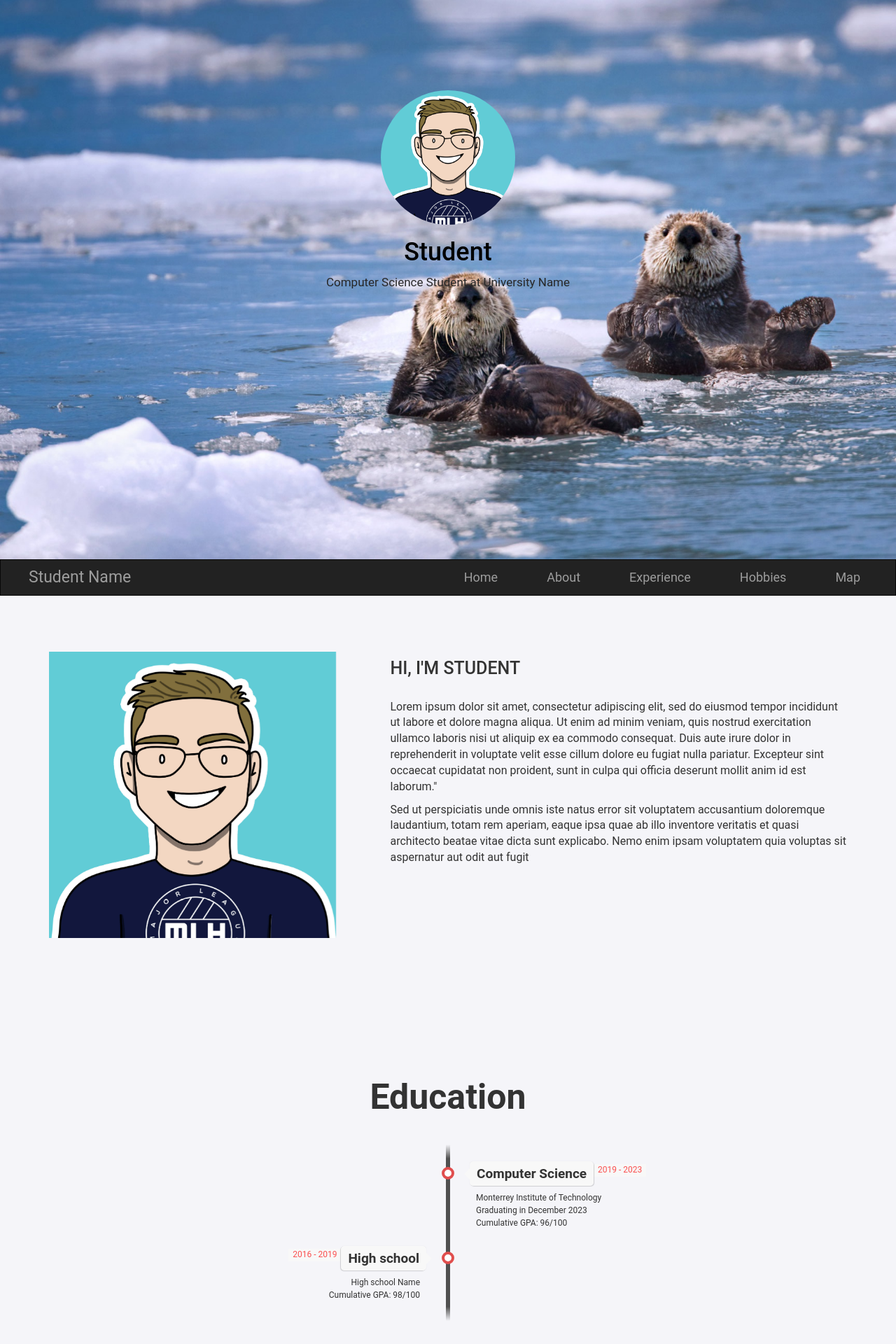
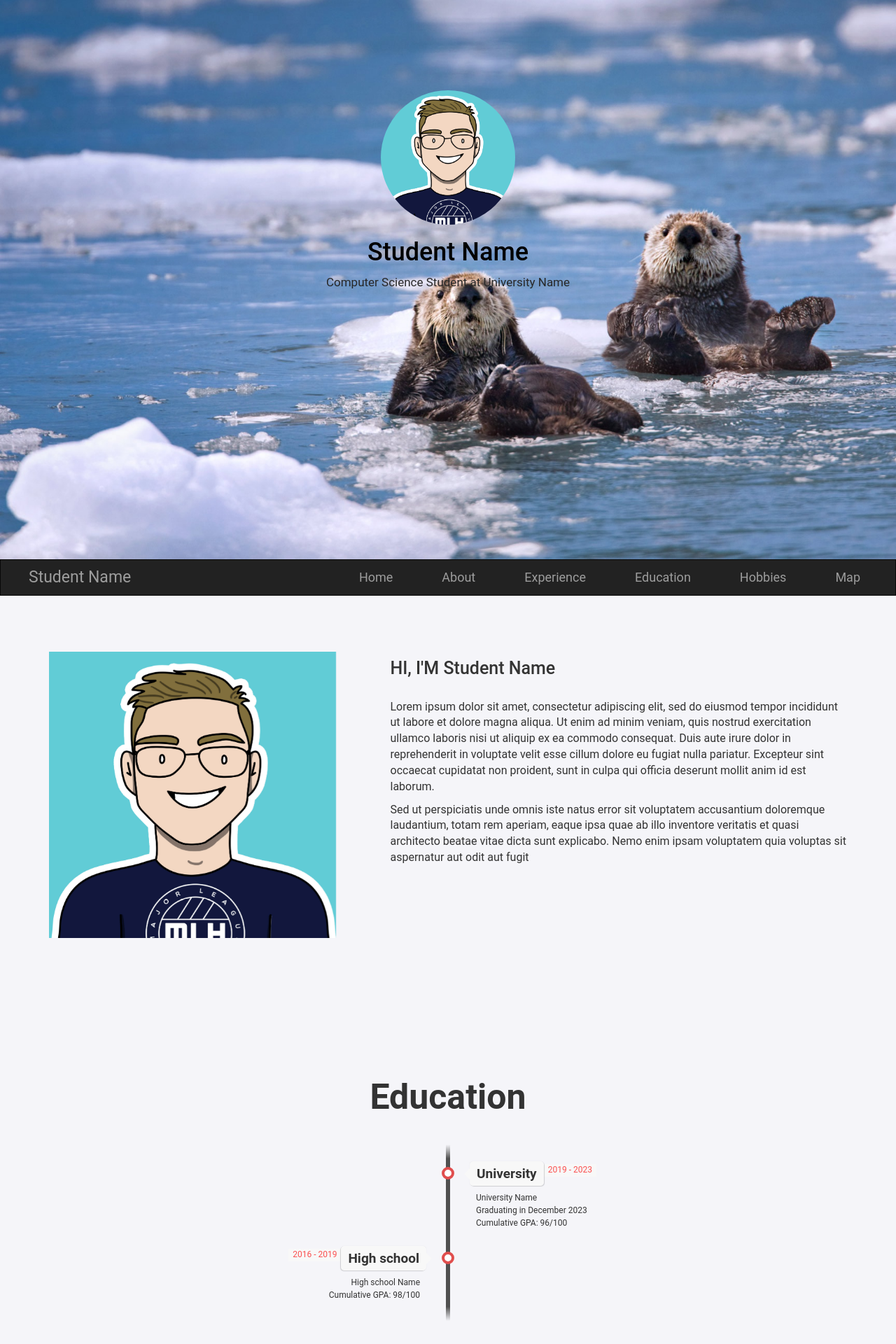
Before and after one commit to rashelrr/mlh-portfolio-project, a Flask app: page / in a window 1280 px wide. Shown: the top 1920 px of the page at 70% size. Run offline with Flask 2, Linux system fonts and the light colour scheme; some libraries are stand-ins or nearby versions.

Commit message:
education with jinja

```diff
--- /dev/null
+++ b/app/information.py
@@ -0,0 +1,15 @@
+info = {
+    # Your first and last name
+    'name' : 'Student Name',
+    # The name of your university
+    'university' : 'University Name',
+    # Information about you
+    'about_yourself' : "Lorem ipsum dolor sit amet, consectetur adipiscing elit, sed do eiusmod tempor incididunt ut labore et dolore magna aliqua. Ut enim ad minim veniam, quis nostrud exercitation ullamco laboris nisi ut aliquip ex ea commodo consequat. Duis aute irure dolor in reprehenderit in voluptate velit esse cillum dolore eu fugiat nulla pariatur. Excepteur sint occaecat cupidatat non proident, sunt in culpa qui officia deserunt mollit anim id est laborum.",
+    'about_yourself2' : "Sed ut perspiciatis unde omnis iste natus error sit voluptatem accusantium doloremque laudantium, totam rem aperiam, eaque ipsa quae ab illo inventore veritatis et quasi architecto beatae vitae dicta sunt explicabo. Nemo enim ipsam voluptatem quia voluptas sit aspernatur aut odit aut fugit",
+    # Education timeline (Follow the format)
+    'education' : ['University', 'High school'],
+    'education_names' : ['University Name', 'High school Name'],
+    'education_gpa' : ['96/100', '98/100'],
+    'education_graduation' : ['December 2023'],
+    'education_duration' : ['2019 - 2023', '2016 - 2019'],
+}
--- a/app/templates/index.html
+++ b/app/templates/index.html
@@ -1,7 +1,7 @@
 <!DOCTYPE html>
 <head>
     <meta charset="UTF-8">
-    <title>Student</title>
+    <title>{{name}}</title>
     <script src="https://maxcdn.bootstrapcdn.com/bootstrap/3.4.1/js/bootstrap.min.js"></script>
     <link rel="stylesheet" href="https://maxcdn.bootstrapcdn.com/bootstrap/3.4.1/css/bootstrap.min.css">
     <link rel="stylesheet" type="text/css" href="../static/styles/main.css">
@@ -14,8 +14,8 @@
             <div class="row">
                 <div class="col-md-8 col-md-offset-2 text-center inner">
                     <img class="roundedimg" src="../static/img/logo.jpg" />
-                    <h1 class="animated fadeInDown" style="color:black;">Student</h1>
-                    <p style="color:#272727; font-size: 17px;">Computer Science Student at University Name</p>
+                    <h1 class="animated fadeInDown" style="color:black;">{{name}}</h1>
+                    <p style="color:#272727; font-size: 17px;">Computer Science Student at {{university}}</p>
                 </div>
             </div>
         </div>
@@ -31,13 +31,14 @@
                         <span class="icon-bar"></span>
                         <span class="icon-bar"></span>
                     </button>
-                    <a style="font-size:23px;padding-left:40px;" class="navbar-brand">Student Name</a>
+                    <a style="font-size:23px;padding-left:40px;" class="navbar-brand">{{name}}</a>
                 </div>
                 <div class="collapse navbar-collapse" id="myNavbar">
                     <ul class="nav navbar-nav navbar-right">
                         <li style="font-size:18px;padding: 0px 20px 0px 20px;"><a id="redirection1" href="#">Home</a></li>
                         <li style="font-size:18px;padding: 0px 20px 0px 20px;"><a id="redirection2" href="#">About</a></li>
                         <li style="font-size:18px;padding: 0px 20px 0px 20px;"><a id="redirection3" href="#">Experience</a></li>
+                        <li style="font-size:18px;padding: 0px 20px 0px 20px;"><a id="redirection4" href="#">Education</a></li>
                         <li style="font-size:18px;padding: 0px 20px 0px 20px;"><a href="{{ url_for('views.hobbies') }}">Hobbies</a></li>
                         <li style="font-size:18px;padding: 0px 20px 0px 20px;"><a href="{{ url_for('views.map') }}">Map</a></li>
                     </ul>
@@ -55,13 +56,14 @@
                         <span class="icon-bar"></span>
                         <span class="icon-bar"></span>
                     </button>
-                    <a style="font-size:23px;padding-left:40px;" class="navbar-brand">Student Name</a>
+                    <a style="font-size:23px;padding-left:40px;" class="navbar-brand">{{name}}</a>
                 </div>
                 <div class="collapse navbar-collapse" id="myNavbar">
                     <ul class="nav navbar-nav navbar-right">
-                        <li style="font-size:18px;padding: 0px 20px 0px 20px;"><a id="redirection4" href="#">Home</a></li>
-                        <li style="font-size:18px;padding: 0px 20px 0px 20px;"><a id="redirection5" href="#">About</a></li>
-                        <li style="font-size:18px;padding: 0px 20px 0px 20px;"><a id="redirection6" href="#">Experience</a></li>
+                        <li style="font-size:18px;padding: 0px 20px 0px 20px;"><a id="redirection5" href="#">Home</a></li>
+                        <li style="font-size:18px;padding: 0px 20px 0px 20px;"><a id="redirection6" href="#">About</a></li>
+                        <li style="font-size:18px;padding: 0px 20px 0px 20px;"><a id="redirection7" href="#">Experience</a></li>
+                        <li style="font-size:18px;padding: 0px 20px 0px 20px;"><a id="redirection8" href="#">Education</a></li>
                         <li style="font-size:18px;padding: 0px 20px 0px 20px;"><a href="{{ url_for('views.hobbies') }}">Hobbies</a></li>
                         <li style="font-size:18px;padding: 0px 20px 0px 20px;"><a href="{{ url_for('views.map') }}">Map</a></li>
                     </ul>
@@ -80,14 +82,9 @@
                 <div class="col-xs-12 col-sm-12 col-md-7 col-md-offset-1 col-lg-7">
                     <div class="row">
                         <div class="col-md-12">
-                            <h4 style="overflow:hidden;margin:10px 0px 30px 0px;font-weight: 560; font-size:25px;">HI, I'M STUDENT</h4>
-                            <p style="font-size: 16px;" >Lorem ipsum dolor sit amet, consectetur adipiscing elit, sed do eiusmod tempor incididunt ut labore et dolore magna aliqua.
-                                Ut enim ad minim veniam, quis nostrud exercitation ullamco laboris nisi ut aliquip ex ea commodo consequat. Duis aute irure dolor in reprehenderit in voluptate velit esse cillum dolore
-                                eu fugiat nulla pariatur. Excepteur sint occaecat cupidatat non proident, sunt in culpa qui officia deserunt mollit anim id est laborum."
-                            </p>
-                            <p style="font-size: 16px;">Sed ut perspiciatis unde omnis iste natus error sit voluptatem accusantium doloremque
-                                laudantium, totam rem aperiam, eaque ipsa quae ab illo inventore veritatis et quasi architecto beatae vitae dicta sunt explicabo. Nemo enim ipsam voluptatem quia voluptas sit aspernatur aut odit aut fugit
-                            </p>
+                            <h4 style="overflow:hidden;margin:10px 0px 30px 0px;font-weight: 560; font-size:25px;">HI, I'M {{name}}</h4>
+                            <p style="font-size: 16px;" >{{about}}</p>
+                            <p style="font-size: 16px;">{{about2}}</p>
                         </div>
                     </div>
                 </div>
@@ -96,7 +93,7 @@
     </div>
 
     <!-- Education timeline -->
-    <div style="margin:100px 0px;">
+    <div id= "education" style="margin:100px 0px;">
         <div class="container">
             <div class="row">
                 <div class="col-md-12">
@@ -106,25 +103,32 @@
                 </div>
             </div>
             <ul class="timeline">
+                {% for i in range(1, education|length + 1) %}
+                    {% if i%2 == 0 %}
+                        <li>
+                            <div class="direction-l">
+                            <div class="flag-wrapper">
+                                <span class="flag">{{education[i - 1]}}</span>
+                                <span class="time-wrapper"><span class="time">{{education_duration[i - 1]}}</span></span>
+                            </div>
+                            <div class="description">{{education_names[i - 1]}} <br/>Cumulative GPA: {{education_gpa[i - 1]}}</div>
+                            </div>
+                        </li>
+                    {% else %}
                         <li>
                             <div class="direction-r">
                                 <div class="flag-wrapper">
-                        <span class="flag">Computer Science</span>
-                        <span class="time-wrapper"><span class="time">2019 - 2023</span></span>
+                                    <span class="flag">{{education[i - 1]}}</span>
+                                    <span class="time-wrapper"><span class="time">{{education_duration[i - 1]}}</span></span>
                                 </div>
-                    <div class="description">Monterrey Institute of Technology <br/> Graduating in December 2023 <br/>Cumulative GPA: 96/100</div>
+                                <div class="description">{{education_names[i - 1]}} <br/> Graduating in {{education_grad[i - 1]}} <br/>Cumulative GPA: {{education_gpa[i - 1]}}</div>
                                 </div>
                         </li>
-                <li>
-                    <div class="direction-l">
-                    <div class="flag-wrapper">
-                        <span class="flag">High school</span>
-                        <span class="time-wrapper"><span class="time">2016 - 2019</span></span>
-                    </div>
-                    <div class="description">High school Name <br/>Cumulative GPA: 98/100</div>
-                    </div>
-                </li>
+                    {% endif %}
+
+                {% endfor %}
             </ul>
+
         </div>
     </div>
 
@@ -229,19 +233,29 @@
 
     $('#redirection4').click(function() {
         $('body, html').animate({
-            scrollTop: $('#bigimg').offset().top
+            scrollTop: $('#education').offset().top
         }, 800);
     });
 
     $('#redirection5').click(function() {
             $('body, html').animate({
-                scrollTop: $('#aboutme').offset().top
+                scrollTop: $('#bigimg').offset().top
             }, 800);
         });
 
     $('#redirection6').click(function() {
             $('body, html').animate({
+                scrollTop: $('#aboutme').offset().top
+            }, 800);
+        });
+    $('#redirection7').click(function() {
+        $('body, html').animate({
             scrollTop: $('#experience').offset().top
+        }, 800);
+    });
+    $('#redirection8').click(function() {
+        $('body, html').animate({
+            scrollTop: $('#education').offset().top
         }, 800);
     });
     </script>
--- a/app/views.py
+++ b/app/views.py
@@ -1,13 +1,23 @@
 import os
 from flask import Blueprint, render_template
 from dotenv import load_dotenv
+from app.information import info
 
 load_dotenv()
 views = Blueprint('views', __name__, template_folder='templates')
 
 @views.route("/")
 def index():
-    return render_template('index.html', url=os.getenv("URL"))
+    return render_template('index.html', name = info['name'],
+                        university = info['university'],
+                        about = info['about_yourself'],
+                        about2 = info['about_yourself2'],
+                        education = info['education'],
+                        education_names = info['education_names'],
+                        education_gpa = info['education_gpa'],
+                        education_grad = info['education_graduation'],
+                        education_duration = info['education_duration'],
+                        url=os.getenv("URL"))
 
 @views.route("/hobbies")
 def hobbies():
```
Lines whose indentation alone changed are shown as unchanged.
